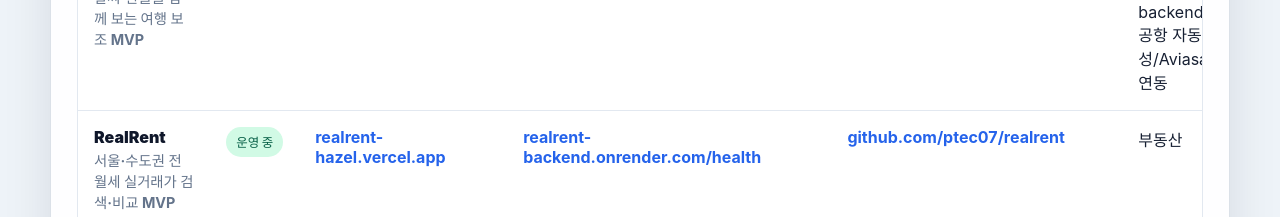
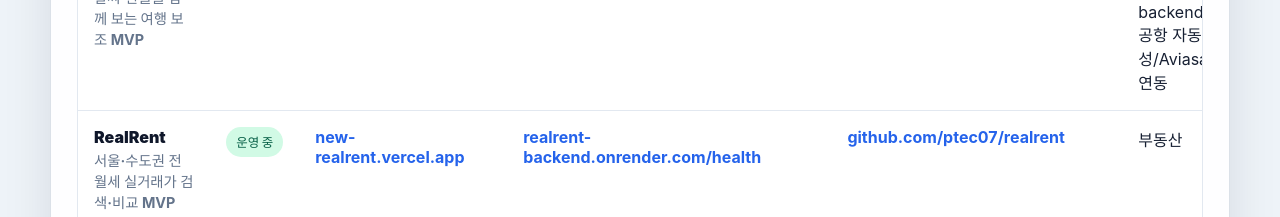
Before and after one commit to ptec07/the-dashboard-i-made, a React (Vite) app: page / in a window 1280 px wide. Shown: the part 1940-2157 px from the top of the page. Built offline with nearby package versions, Linux system fonts and the light colour scheme.

Commit message:
Update RealRent dashboard link

```diff
--- a/src/App.tsx
+++ b/src/App.tsx
@@ -86,7 +86,7 @@
     description: '서울·수도권 전월세 실거래가 검색·비교 MVP',
     category: '부동산',
     status: '운영 중',
-    frontend: 'https://realrent-hazel.vercel.app',
+    frontend: 'https://new-realrent.vercel.app/',
     backend: 'https://realrent-backend.onrender.com/health',
     github: 'https://github.com/ptec07/realrent',
   },
```
Also changed, not shown: 2 other files (tests, documents, lock files or other folders).
